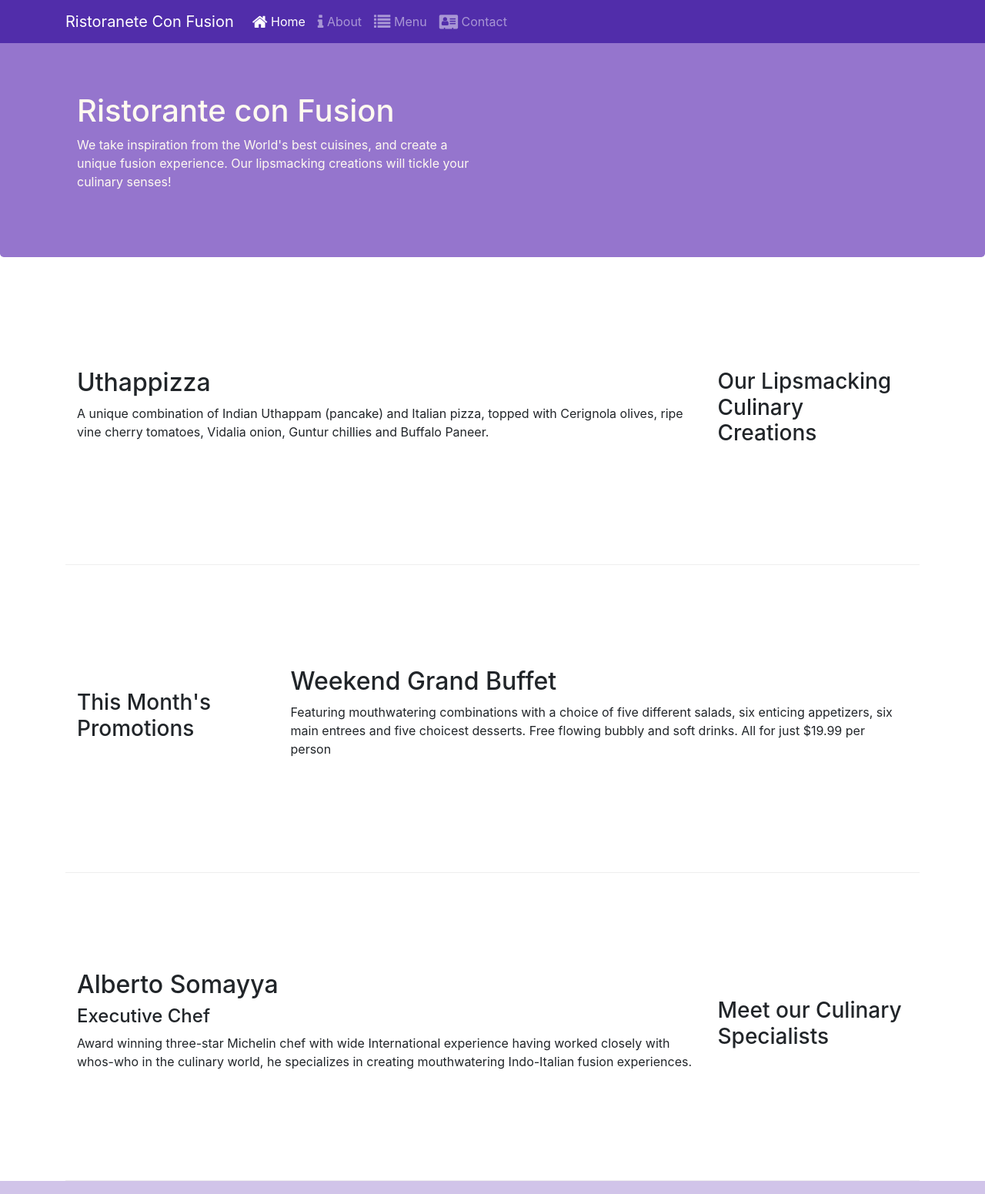
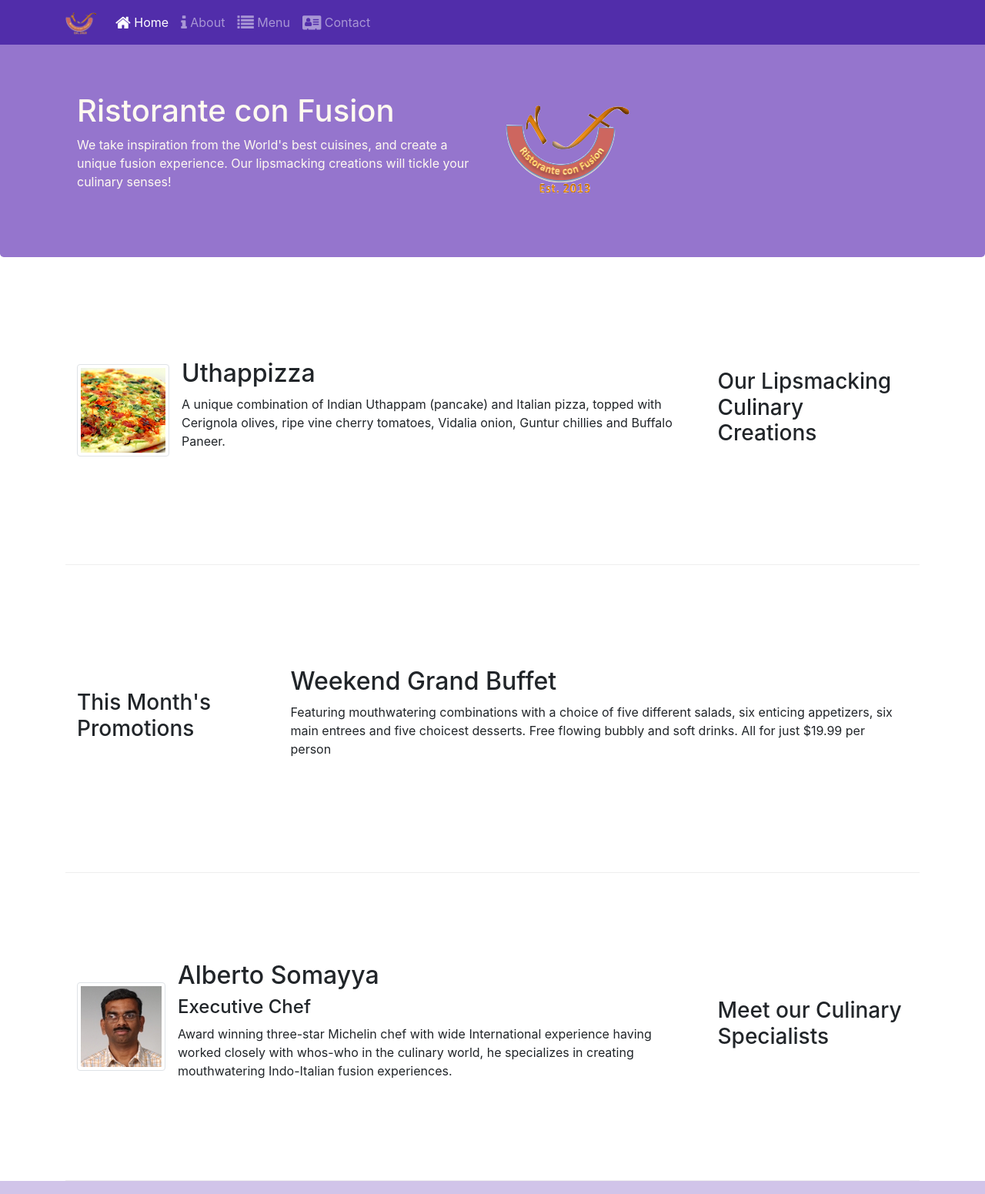
Before and after one commit to Goosho/Resturant-Website, a website: page index.html in a window 1280 px wide. Shown: the top 1551 px of the page at 77% size. Drawn offline with nearby package versions, Linux system fonts and the light colour scheme.

Commit message:
Images and Media

```diff
--- a/index.html
+++ b/index.html
@@ -22,13 +22,15 @@
 			<button class="navbar-toggler" type="button" data-toggle="collapse" data-target="#Navbar">
 				<span class="navbar-toggler-icon"></span>
 			</button>
-			<a class="navbar-brand ml-auto" href="#">Ristoranete Con Fusion</a>
+			<a class="navbar-brand ml-auto" href="#">
+                    <img src="img/logo.png" height="30" width="41">
+                </a>
 			<div class="collapse navbar-collapse" id="Navbar">
 				<ul class="navbar-nav mr-auto">
 					<li class="nav-item active"><a class="nav-link" href="#"> <span class="fa fa-home fa-lg"></span> Home</a></li>
 					<li class="nav-item"><a class="nav-link" href="./aboutus.html"><span class="fa fa-info fa-lg"></span> About</a></li>
 					<li class="nav-item"><a class="nav-link" href="#"> <span class="fa fa-list fa-lg"></span>  Menu</a></li>
-					<li class="nav-item"><a class="nav-link" href="#"> <span class="fa fa-address-card fa-lg"></span>  Contact</a></li>
+					<li class="nav-item"><a class="nav-link" href="./contactus.html"> <span class="fa fa-address-card fa-lg"></span>  Contact</a></li>
 
 				</ul>
 			</div>
@@ -43,8 +45,8 @@
                     <p>We take inspiration from the World's best cuisines, and create a unique fusion experience. Our lipsmacking creations will tickle your culinary senses!</p>
                 </div>
 
-                <div class="col-12 col-sm">
-
+                 <div class="col-12 col-sm align-self-center">
+                    <img src="img/logo.png" class="img-fluid">
                 </div>
             </div>
         </div>
@@ -56,9 +58,17 @@
                 <h3>Our Lipsmacking Culinary Creations</h3>
             </div>
             <div class="col col-sm order-sm-first col-md ">
-                <h2>Uthappizza</h2>
-                 <p class="d-none d-sm-block">A unique combination of Indian Uthappam (pancake) and Italian pizza, topped with Cerignola olives, ripe vine cherry tomatoes, Vidalia onion, Guntur chillies and Buffalo Paneer.</p>
-            </div>
+
+            	<div class="media">
+            		<img class="d-flex mr-3 img-thumbnail align-self-center" src="img/uthappizza.png" alt="Uthappiza">
+            		<div class="media-body">
+            			<h2 class="mt-0">Uthappizza</h2>
+                		<p class="d-none d-sm-block">A unique combination of Indian Uthappam (pancake) and Italian pizza, topped with Cerignola olives, ripe vine cherry tomatoes, Vidalia onion, Guntur chillies and Buffalo Paneer.</p>
+            		</div>
+
+            	</div>
+
+                 </div>
         </div>
 
 
@@ -77,9 +87,16 @@
                 <h3>Meet our Culinary Specialists</h3>
             </div>
             <div class="col col-sm order-sm-first col-md ">
-                <h2>Alberto Somayya</h2>
-                <h4>Executive Chef</h4>
-                 <p class="d-none d-sm-block">Award winning three-star Michelin chef with wide International experience having worked closely with whos-who in the culinary world, he specializes in creating mouthwatering Indo-Italian fusion experiences. </p>
+            	<div class="media">
+            		<img  class="d-flex mr-3 img-thumbnail align-self-center"  src="img/alberto.png" alt="Alberto">
+            		<div class="media-body">
+
+            			<h2>Alberto Somayya</h2>
+                		<h4>Executive Chef</h4>
+                		<p class="d-none d-sm-block">Award winning three-star Michelin chef with wide International experience having worked closely with whos-who in the culinary world, he specializes in creating mouthwatering Indo-Italian fusion experiences. </p>
+            		</div>
+            	</div>
+
             </div>
         </div>
     </div>
```
Also changed, not shown: aboutus.html (+4 -3 lines), contactus.html (+3 -2 lines), img/alberto.png (added), img/buffet.png (added), img/logo.png (added), img/uthappizza.png (added), 1 other file.
